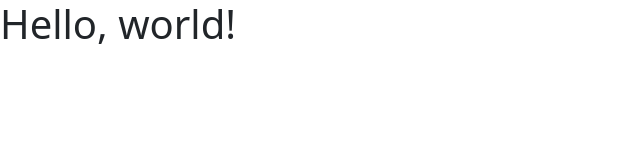
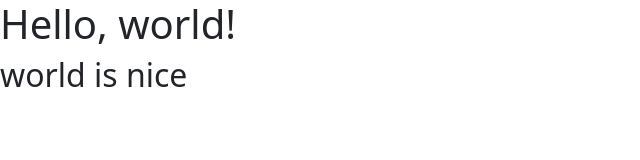
Before and after one commit to rajeshkit03/abcdexpress, a plain HTML site: page index.html in a window 1280 px wide. Shown: the whole page, without its empty margins (0-640 px from the left). Drawn offline with nearby package versions, Linux system fonts and the light colour scheme.

Commit message:
added h2

```diff
--- a/index.html
+++ b/index.html
@@ -8,6 +8,7 @@
   </head>
   <body>
     <h1>Hello, world!</h1>
+    <h2>world is nice</h2>
     <script src="https://cdn.jsdelivr.net/npm/bootstrap@5.3.0/dist/js/bootstrap.bundle.min.js" integrity="sha384-geWF76RCwLtnZ8qwWowPQNguL3RmwHVBC9FhGdlKrxdiJJigb/j/68SIy3Te4Bkz" crossorigin="anonymous"></script>
   </body>
 </html>
```
